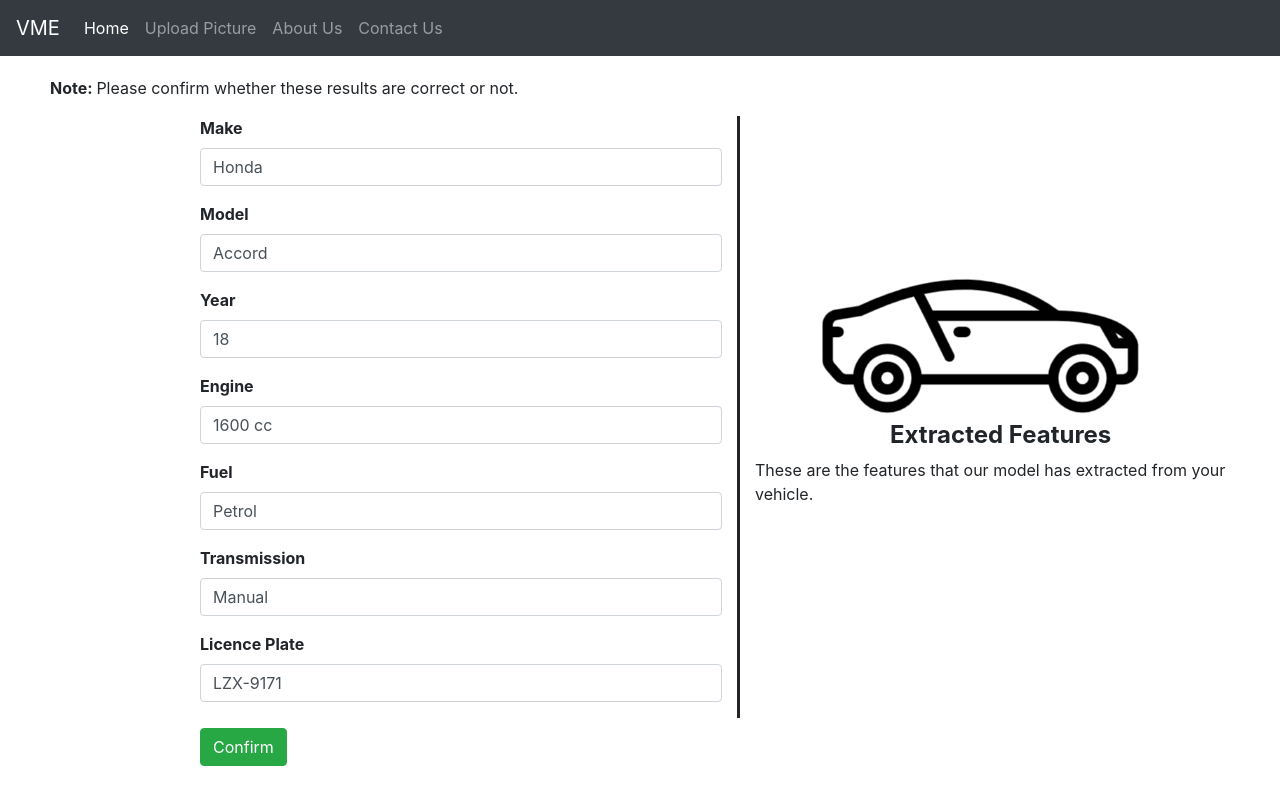
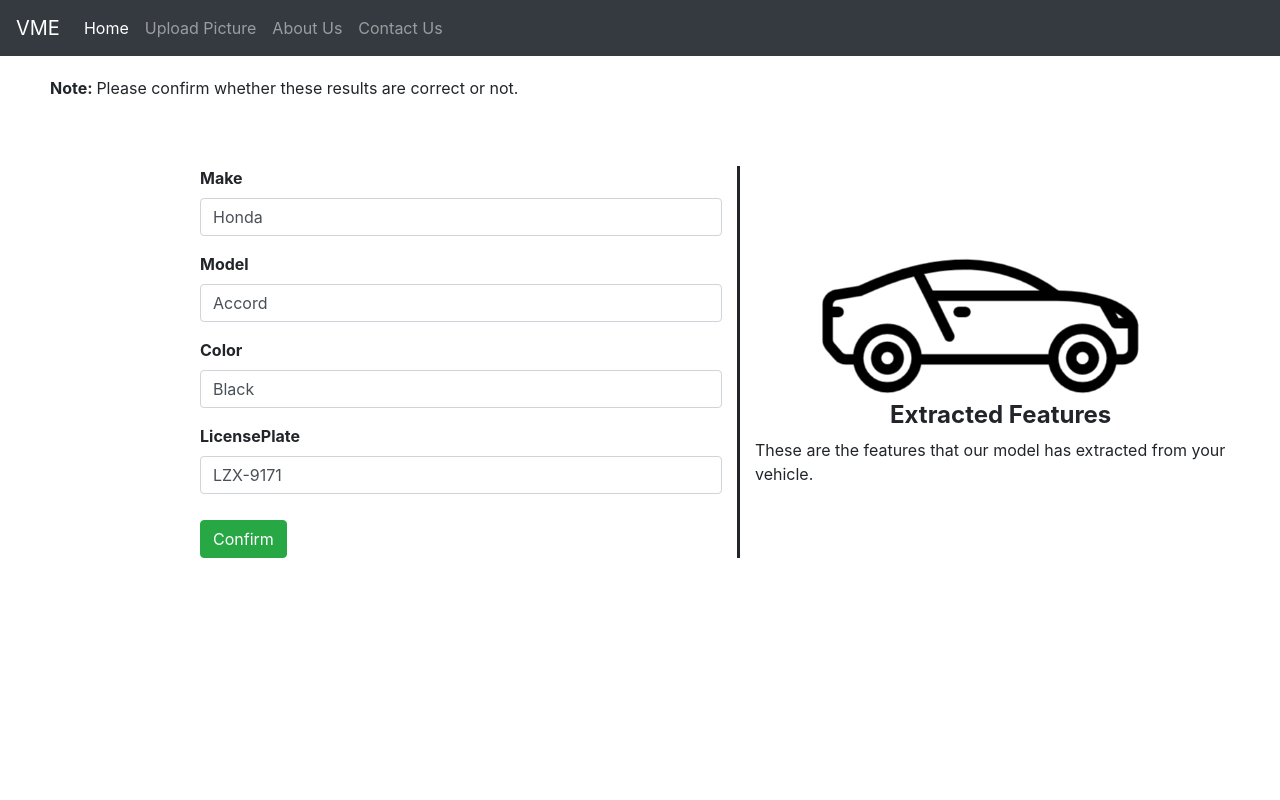
Before and after one commit to mustafasheikh1/VME, a React (Create React App) app: page /formResults in a window 1280 px wide. Built offline with nearby package versions, Linux system fonts and the light colour scheme.

Commit message:
Result page fully implemented

```diff
--- a/src/components/resultForm.jsx
+++ b/src/components/resultForm.jsx
@@ -14,10 +14,7 @@
   schema = {
     make: Joi.string().required().label("Make"),
     model: Joi.string().required().label("Model"),
-    year: Joi.string().required().label("Year"),
-    engine: Joi.string().required().label("Engine"),
-    fuel: Joi.string().required().label("Fuel"),
-    transmission: Joi.string().required().label("Transmission"),
+    color: Joi.string().required().label("Color"),
     licencePlate: Joi.string().required().label("Licence Plate"),
   };
 
@@ -25,10 +22,7 @@
     const data = {
       make: "Honda",
       model: "Accord",
-      year: "18",
-      fuel: "Petrol",
-      engine: "1600 cc",
-      transmission: "Manual",
+      color: "Black",
       licencePlate: "LZX-9171",
     };
     this.setState({ data });
@@ -48,7 +42,10 @@
           <b>Note: </b>
           Please confirm whether these results are correct or not.
         </p>
-        <div className="results" style={{ paddingLeft: "200px" }}>
+        <div
+          className="results"
+          style={{ paddingLeft: "200px", paddingTop: "50px" }}
+        >
           <form onSubmit={this.handleSubmit}>
             <div className="row">
               <div className="col-sm-6" style={{ borderRight: "solid" }}>
@@ -60,112 +57,41 @@
                   label="Make"
                   error={errors.make}
                 />
-                <div className="form-group ">
-                  <label htmlFor="model">
-                    <b>Model</b>
-                  </label>
-                  <input
+                <Input
                   name="model"
                   onChange={this.handleChange}
                   value={data.model}
                   id="model"
-                    type="text"
-                    className="form-control "
+                  label="Model"
+                  error={errors.model}
                 />
-                  {errors.model && (
-                    <div className="alert alert-danger">{errors.model}</div>
-                  )}
-                </div>
-                <div className="form-group ">
-                  <label htmlFor="year">
-                    <b>Year</b>
-                  </label>
-                  <input
-                    name="year"
+                <Input
+                  name="color"
                   onChange={this.handleChange}
-                    value={data.year}
-                    id="year"
-                    type="text"
-                    className="form-control "
+                  value={data.color}
+                  id="color"
+                  label="Color"
+                  error={errors.color}
                 />
-                  {errors.year && (
-                    <div className="alert alert-danger">{errors.year}</div>
-                  )}
-                </div>
-                <div className="form-group ">
-                  <label htmlFor="engine">
-                    <b>Engine</b>
-                  </label>
-                  <input
-                    name="engine"
-                    onChange={this.handleChange}
-                    value={data.engine}
-                    id="engine"
-                    type="text"
-                    className="form-control "
-                  />
-                  {errors.engine && (
-                    <div className="alert alert-danger">{errors.engine}</div>
-                  )}
-                </div>
-                <div className="form-group ">
-                  <label htmlFor="fuel">
-                    <b>Fuel</b>
-                  </label>
-                  <input
-                    name="fuel"
-                    onChange={this.handleChange}
-                    value={data.fuel}
-                    id="fuel"
-                    type="text"
-                    className="form-control "
-                  />
-                  {errors.fuel && (
-                    <div className="alert alert-danger">{errors.fuel}</div>
-                  )}
-                </div>
-                <div className="form-group">
-                  <label htmlFor="transmission">
-                    <b>Transmission</b>
-                  </label>
-                  <input
-                    name="transmission"
-                    onChange={this.handleChange}
-                    value={data.transmission}
-                    id="transmission"
-                    type="text"
-                    className="form-control "
-                  />
-                  {errors.transmission && (
-                    <div className="alert alert-danger">
-                      {errors.transmission}
-                    </div>
-                  )}
-                </div>
-                <div className="form-group ">
-                  <label htmlFor="licencePlate">
-                    <b>Licence Plate</b>
-                  </label>
-                  <input
+                <Input
                   name="licencePlate"
                   onChange={this.handleChange}
                   value={data.licencePlate}
                   id="licencePlate"
-                    type="text"
-                    className="form-control "
+                  label="LicensePlate"
+                  error={errors.licencePlate}
                 />
-                  {errors.licencePlate && (
-                    <div className="alert alert-danger">
-                      {errors.licencePlate}
+                <div className="row">
+                  <div className="col-sm-2" style={{ paddingTop: "10px" }}>
+                    {this.renderButton("Confirm")}
                   </div>
-                  )}
                 </div>
               </div>
               <div className="col-sm-6">
                 <img
                   style={{
                     width: "400px",
-                    paddingTop: "150px",
+                    paddingTop: "80px",
                     paddingLeft: "50px",
                   }}
                   src={sideIcon}
@@ -180,9 +106,6 @@
                 </p>
               </div>
             </div>
-            <div className="row" style={{ paddingTop: "10px" }}>
-              <div className="col-sm-2">{this.renderButton("Confirm")}</div>
-            </div>
           </form>
         </div>
       </React.Fragment>
```
Lines whose indentation alone changed are shown as unchanged.
